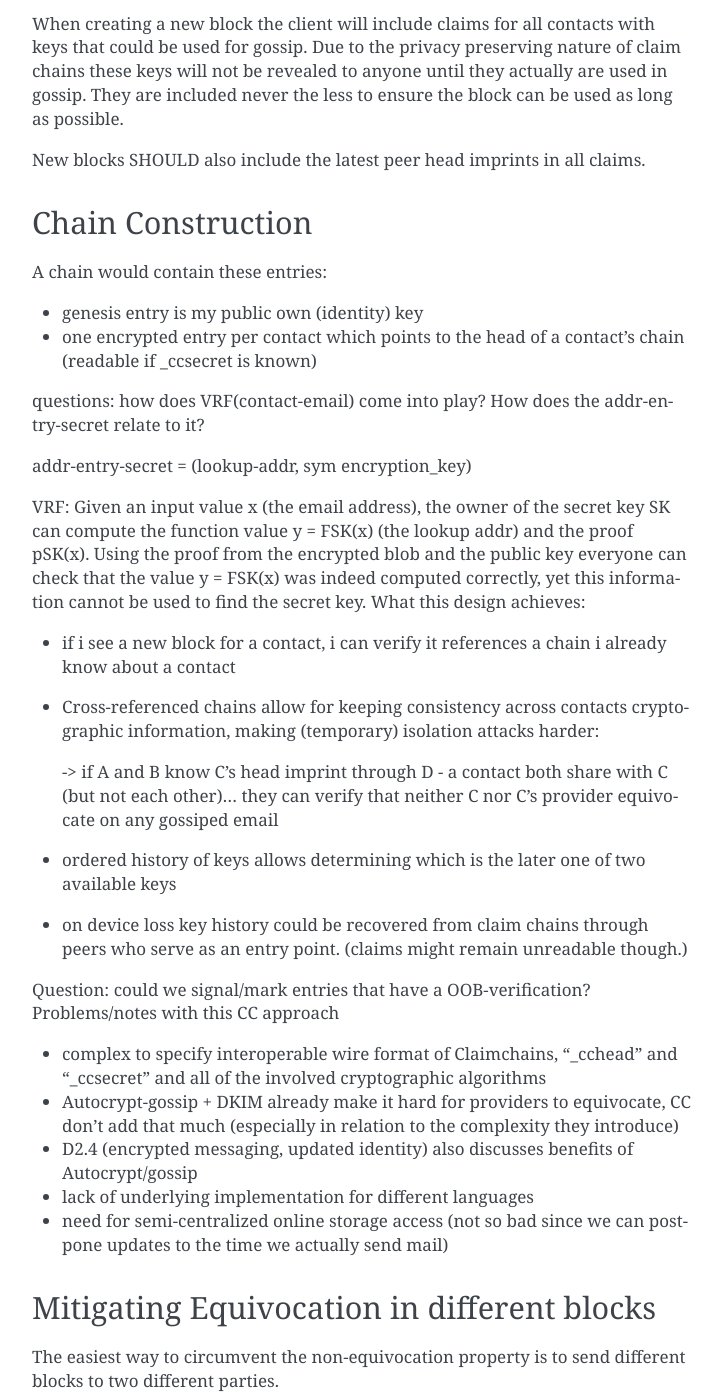
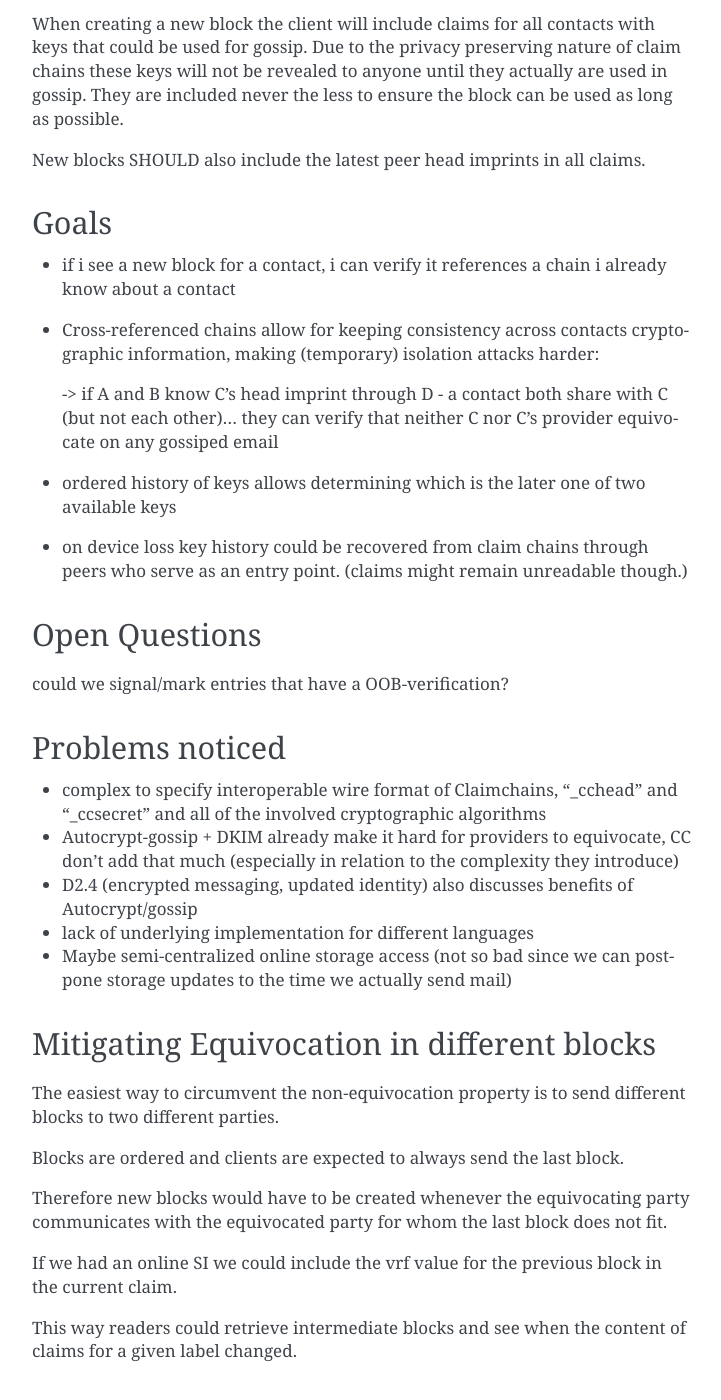
Before and after one commit to nextleap-project/countermitm, a Sphinx documentation site: the page built from source/inband-cc.rst, in a window 1280 px wide and 1400 px high, scrolled down 1099 px. Shown: the whole window, without its empty margins (388-1109 px from the left). Built offline with Sphinx 7.4.7, drawn with Linux system fonts in a browser that asks for light colours; pages that are not in the unit, such as notebooks, are missing from menus; some of the changed text lies outside the part shown.

Commit message:
cleanup: notes from pad
* chain construction is now addressed in the new block section
* split up the remaining parts into sections

```diff
--- a/source/inband-cc.rst
+++ b/source/inband-cc.rst
@@ -63,21 +63,8 @@ New blocks SHOULD also include the latest peer head imprints
 in all claims.
 
 
-Chain Construction
-------------------
-
-A chain would contain these entries:
-
-- genesis entry is my public own (identity) key
-
-- one encrypted entry per contact which points to the head of a contact's chain (readable if _ccsecret is known)
-
-questions: how does VRF(contact-email) come into play? How does the addr-entry-secret relate to it?
-
-addr-entry-secret = (lookup-addr, sym encryption_key)
-
-VRF: Given an input value x (the email address), the owner of the secret key SK can compute the function value y = FSK(x) (the lookup addr) and the proof pSK(x). Using the proof from the encrypted blob and the public key everyone can check that the value y = FSK(x) was indeed computed correctly, yet this information cannot be used to find the secret key.
-What this design achieves:
+Goals
+-----
 
 - if i see a new block for a contact, i can verify it references a chain i already know about a contact
 
@@ -89,8 +76,17 @@ What this design achieves:
 
 - on device loss key history could be recovered from claim chains through peers who serve as an entry point. (claims might remain unreadable though.)
 
-Question: could we signal/mark entries that have a OOB-verification?
-Problems/notes with this CC approach
+
+
+Open Questions
+--------------
+
+could we signal/mark entries that have a OOB-verification?
+
+
+Problems noticed
+----------------
+
 
 - complex to specify interoperable wire format of Claimchains, "_cchead" and "_ccsecret" and all of the involved cryptographic algorithms
 
@@ -100,7 +96,7 @@ Problems/notes with this CC approach
 
 - lack of underlying implementation for different languages
 
-- need for semi-centralized online storage access (not so bad since we can postpone updates to the time we actually send mail)
+- Maybe semi-centralized online storage access (not so bad since we can postpone storage updates to the time we actually send mail)
 
 
 Mitigating Equivocation in different blocks
```
